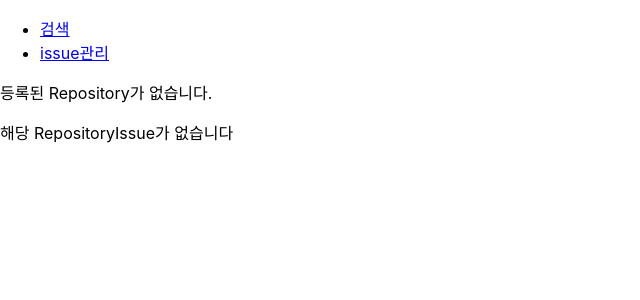
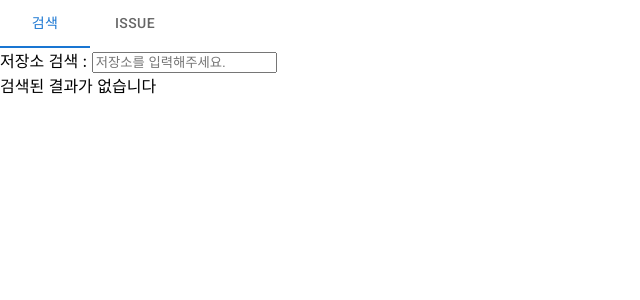
Before and after one commit to awdsza/payhere-assignment, a React (Create React App) app in the folder assignment/: page /issue in a window 1280 px wide. Shown: the top 300 px of the page, without its empty margins (0-640 px from the left). Built offline with nearby package versions, Linux system fonts and the light colour scheme.

Commit message:
이주헌-Material UI 패키지 추가, 메인페이지 라우터 추가.

```diff
--- a/assignment/package.json
+++ b/assignment/package.json
@@ -12,13 +12,13 @@
     "@testing-library/user-event": "^13.5.0",
     "react": "^18.0.0",
     "react-dom": "^18.0.0",
-    "react-router-dom": "^5.3.0",
+    "react-router-dom": "^6.3.0",
     "react-scripts": "5.0.0",
     "styled-components": "^5.3.5",
     "web-vitals": "^2.1.4"
   },
   "scripts": {
-    "start": "react-scripts start",
+    "start": "export PORT=3001 && react-scripts start",
     "build": "react-scripts build",
     "test": "react-scripts test",
     "eject": "react-scripts eject"
--- a/assignment/src/App.js
+++ b/assignment/src/App.js
@@ -1,23 +1,67 @@
 import SearchRepository from './components/search/SearchRepository';
-import RepositoryIssue from './components/issue/RepositoryIssue'
-import { Route, Link } from 'react-router-dom';
+import RepositoryIssue from './components/issue/RepositoryIssue';
+import CustomTabs from './components/common/CustomTabs';
+import tabList from './jsons/tabList.json';
 
+import * as React from 'react';
+import PropTypes from 'prop-types';
+import Box from '@mui/material/Box';
+import {
+  MemoryRouter,
+  Route,
+  Routes,
+  useLocation
+} from 'react-router-dom';
+import { StaticRouter } from 'react-router-dom/server';
+
+function Router(props) {
+  const { children } = props;
+  if (typeof window === 'undefined') {
+    return <StaticRouter location="/search">{children}</StaticRouter>;
+  }
+
+  return (
+    <MemoryRouter initialEntries={['/search']} initialIndex={0}>
+      {children}
+    </MemoryRouter>
+  );
+}
+
+
+Router.propTypes = {
+  children: PropTypes.node,
+};
+
+function CurrentRoute() {
+  const location = useLocation();
+  return (
+    location.pathname === '/search' ? <SearchRepository/> : <RepositoryIssue/>
+  );
+}
 
 function App() {
 
   return (
-    <div className="App">
-     <ul>
-        <li>
-          <Link to="/">검색</Link>
-        </li>
-        <li>
-          <Link to="/issue">issue관리</Link>
-        </li>
-      </ul>
-      <Route path="/" exact={true}  component={SearchRepository} />
-      <Route path="/issue" component={RepositoryIssue} />
-    </div>
+    // <div className="App">
+    //  <ul>
+    //     <li>
+    //       <Link to="/">검색</Link>
+    //     </li>
+    //     <li>
+    //       <Link to="/issue">issue관리</Link>
+    //     </li>
+    //   </ul>
+    //   <Route path="/" exact={true}  component={SearchRepository} />
+    //   <Route path="/issue" component={RepositoryIssue} />
+    // </div>
+    <Router>
+      <Box sx={{ width: '100%' }}>
+        <CustomTabs tabData={tabList}/>
+         <Routes>
+          <Route path="*" element={<CurrentRoute />} />
+        </Routes>
+      </Box>
+    </Router>
   );
 }
 
--- /dev/null
+++ b/assignment/src/components/common/CustomTabs.js
@@ -0,0 +1,38 @@
+import * as React from 'react';
+import Tabs from '@mui/material/Tabs';
+import Tab from '@mui/material/Tab';
+import {
+  Link,
+  matchPath,
+  useLocation,
+} from 'react-router-dom';
+
+function useRouteMatch(patterns) {
+  const { pathname } = useLocation();
+
+  for (let i = 0; i < patterns.length; i += 1) {
+    const pattern = patterns[i];
+    const possibleMatch = matchPath(pattern, pathname);
+    if (possibleMatch !== null) {
+      return possibleMatch;
+    }
+  }
+
+  return null;
+}
+
+function CustomTabs({tabData}){
+
+  const routeMatch = useRouteMatch(['/search', '/issue']);
+  const currentTab = routeMatch?.pattern?.path;
+
+  return (
+    <Tabs value={currentTab}>
+      {tabData.map(({label,value,to},index)=>
+      <Tab key={index} label={label} value={value} to={to} component={Link}></Tab>
+      )}
+    </Tabs>
+  );
+}
+
+export default CustomTabs;
--- a/assignment/src/index.js
+++ b/assignment/src/index.js
@@ -3,14 +3,12 @@ import ReactDOM from 'react-dom/client';
 import './index.css';
 import App from './App';
 import reportWebVitals from './reportWebVitals';
-import { BrowserRouter } from 'react-router-dom';
 
-const rootNode = document.getElementById('root');
-ReactDOM.createRoot(rootNode).render(
-  <BrowserRouter>
+const root = ReactDOM.createRoot(document.getElementById('root'));
+root.render(
+  <React.StrictMode>
     <App />
-  </BrowserRouter>,
-
+  </React.StrictMode>
 );
 
 // If you want to start measuring performance in your app, pass a function
--- /dev/null
+++ b/assignment/src/jsons/tabList.json
@@ -0,0 +1,9 @@
+[{
+    "label":"검색",
+    "value":"/search",
+    "to":"/search"
+},{
+    "label":"Issue",
+    "value":"/issue",
+    "to":"/issue"
+}]
```
Also changed, not shown: 1 other file (tests, documents, lock files or other folders).
